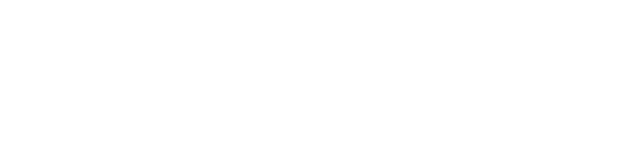
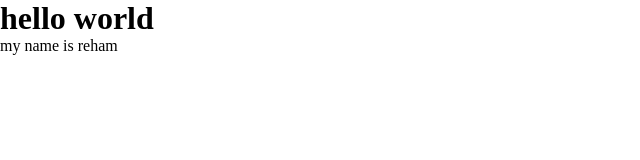
Before and after one commit to M-Alkordy/test-project-5, a plain HTML site: page index.html in a window 1280 px wide. Shown: the whole page, without its empty margins (0-640 px from the left). Drawn offline with Linux system fonts and the light colour scheme.

Commit message:
add my name

```diff
--- a/index.html
+++ b/index.html
@@ -7,6 +7,7 @@
     <title>Document</title>
 </head>
 <body>
-
+    <h1>hello world</h1>
+    <p>my name is reham</p>
 </body>
 </html>
```
